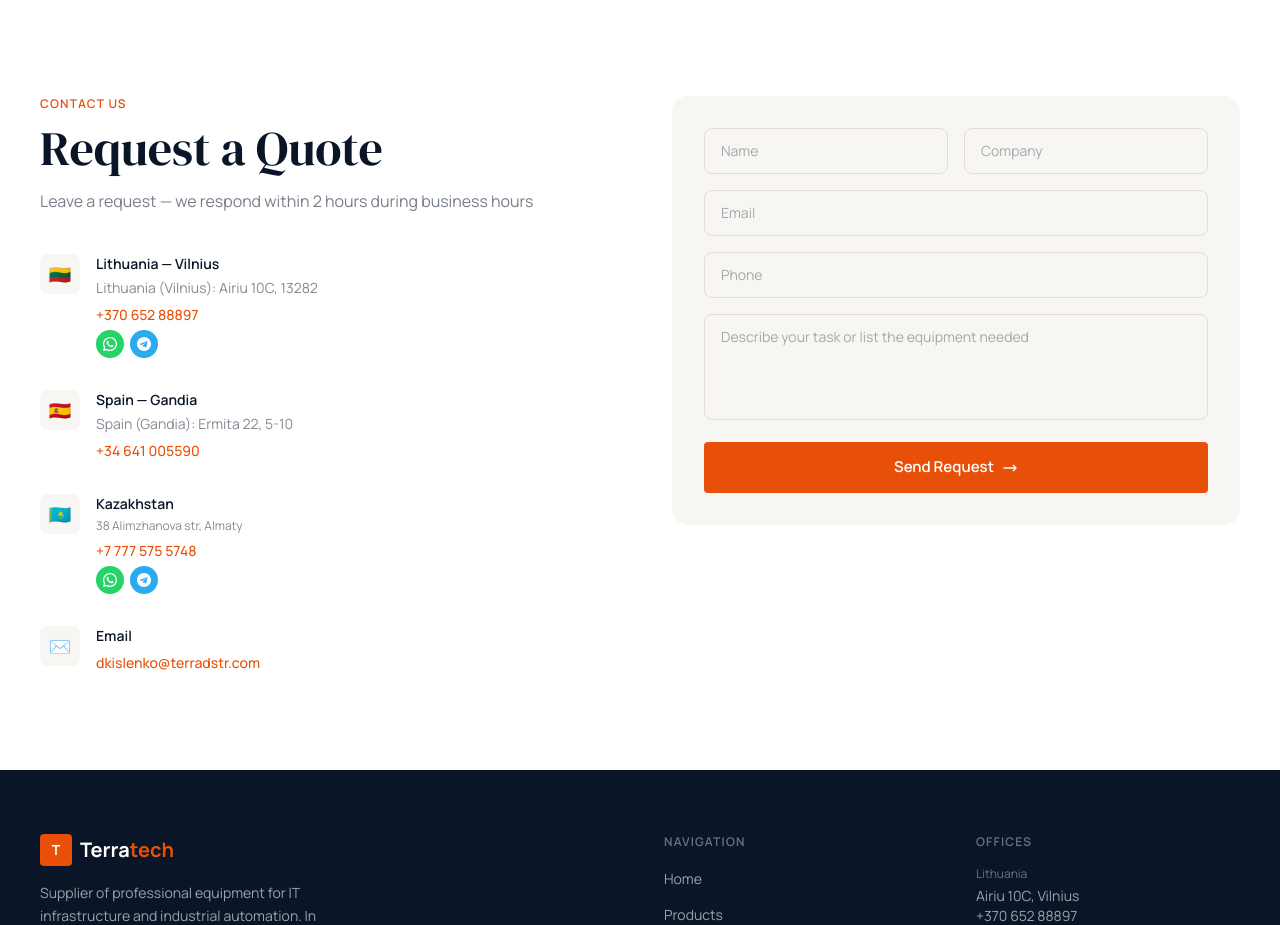
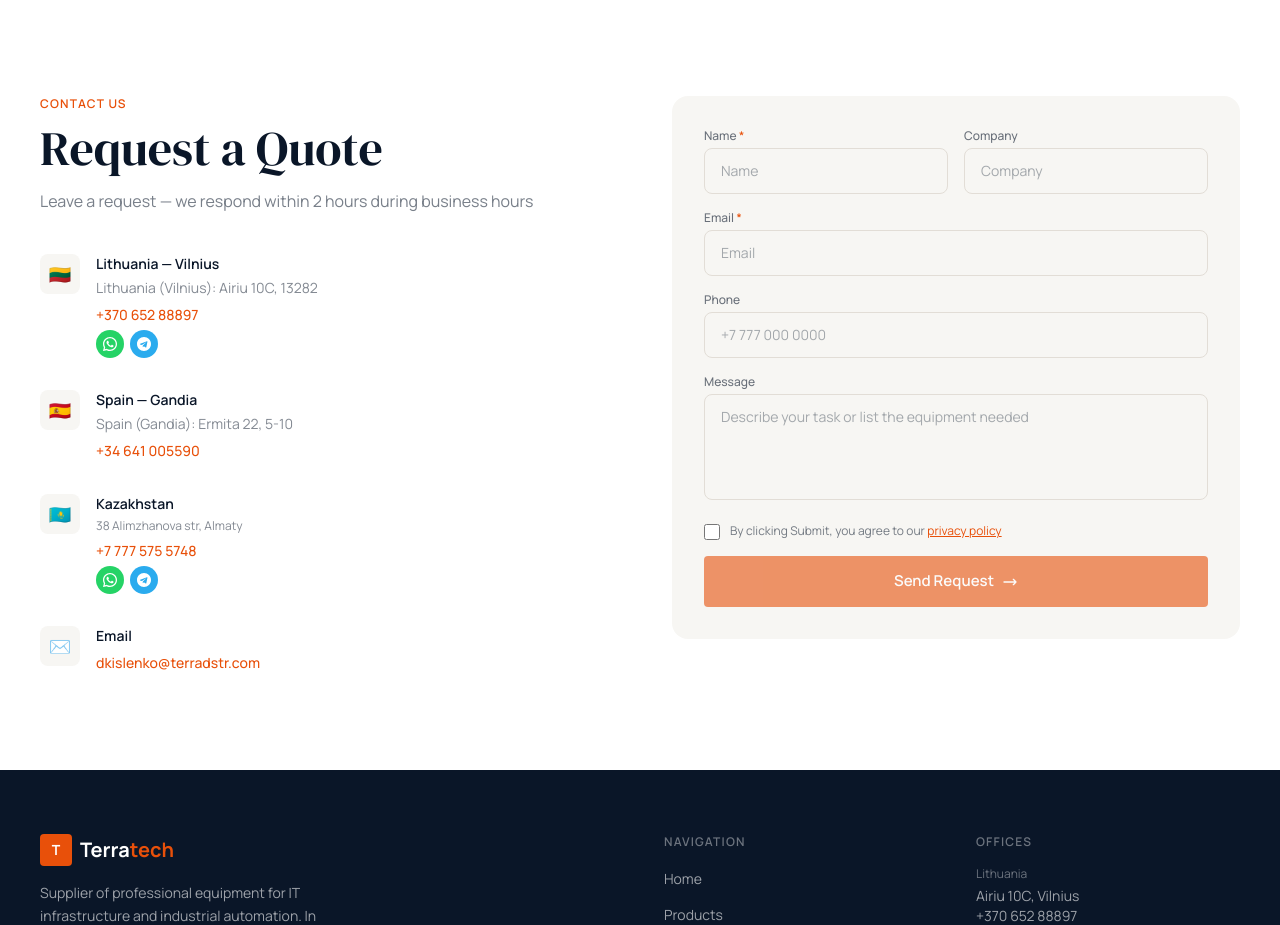
Before and after one commit to iskdenis-huyasebe/terratech-site, a Next.js app: page /en in a window 1280 px wide. Shown: the part 5180-6105 px from the top of the page. Built offline with nearby package versions, Linux system fonts and the light colour scheme.

Commit message:
feat: add GDPR consent checkbox + labels to contact form (1.4, 3.3)

```diff
--- a/src/components/sections/ContactForm.tsx
+++ b/src/components/sections/ContactForm.tsx
@@ -1,6 +1,7 @@
 'use client';
 import { useState } from 'react';
 import { useTranslations, useLocale } from 'next-intl';
+import Link from 'next/link';
 
 export default function ContactForm() {
   const t = useTranslations('contact');
@@ -8,6 +9,7 @@ export default function ContactForm() {
   const [status, setStatus] = useState<'idle' | 'sending' | 'success' | 'error'>('idle');
   const [form, setForm] = useState({ name: '', company: '', email: '', phone: '', message: '' });
   const [honeypot, setHoneypot] = useState('');
+  const [consent, setConsent] = useState(false);
 
   const handleChange = (e: React.ChangeEvent<HTMLInputElement | HTMLTextAreaElement>) => {
     setForm(prev => ({ ...prev, [e.target.name]: e.target.value }));
@@ -16,6 +18,7 @@ export default function ContactForm() {
   const handleSubmit = async (e: React.FormEvent) => {
     e.preventDefault();
     if (honeypot) return;
+    if (!consent) return;
     setStatus('sending');
     try {
       const res = await fetch('/api/contact', {
@@ -26,6 +29,7 @@ export default function ContactForm() {
       if (res.ok) {
         setStatus('success');
         setForm({ name: '', company: '', email: '', phone: '', message: '' });
+        setConsent(false);
       } else {
         setStatus('error');
       }
@@ -35,6 +39,7 @@ export default function ContactForm() {
   };
 
   const inputClass = "w-full bg-[#F7F6F3] border border-[#E2DDD6] rounded-lg px-4 py-3 text-[#0A1628] text-sm placeholder-[#0A1628]/35 focus:outline-none focus:border-[#E8500A] focus:ring-1 focus:ring-[#E8500A] transition-colors";
+  const labelClass = "block text-xs font-medium text-[#0A1628]/60 mb-1";
 
   return (
     <section className="section bg-white" id="contact">
@@ -113,23 +118,81 @@ export default function ContactForm() {
               </div>
             ) : (
               <form onSubmit={handleSubmit} className="space-y-4">
-                {/* Honeypot — invisible to humans, bots fill it */}
+                {/* Honeypot */}
                 <div style={{ position: 'absolute', left: '-9999px', opacity: 0, pointerEvents: 'none' }} aria-hidden="true">
                   <input type="text" name="website" value={honeypot} onChange={e => setHoneypot(e.target.value)} tabIndex={-1} autoComplete="off" />
                 </div>
+
                 <div className="grid grid-cols-2 gap-4">
-                  <input name="name" value={form.name} onChange={handleChange} required placeholder={t('name')} className={inputClass} />
-                  <input name="company" value={form.company} onChange={handleChange} placeholder={t('company')} className={inputClass} />
+                  <div>
+                    <label htmlFor="name" className={labelClass}>
+                      {locale === 'ru' ? 'Имя' : 'Name'} <span className="text-[#E8500A]">*</span>
+                    </label>
+                    <input id="name" name="name" value={form.name} onChange={handleChange} required placeholder={t('name')} className={inputClass} />
+                  </div>
+                  <div>
+                    <label htmlFor="company" className={labelClass}>
+                      {locale === 'ru' ? 'Компания' : 'Company'}
+                    </label>
+                    <input id="company" name="company" value={form.company} onChange={handleChange} placeholder={t('company')} className={inputClass} />
+                  </div>
                 </div>
-                <input name="email" type="email" value={form.email} onChange={handleChange} required placeholder={t('email')} className={inputClass} />
-                <input name="phone" type="tel" value={form.phone} onChange={handleChange} placeholder={t('phone')} className={inputClass} />
-                <textarea name="message" value={form.message} onChange={handleChange} rows={4} placeholder={t('message')} className={`${inputClass} resize-none`} />
+
+                <div>
+                  <label htmlFor="email" className={labelClass}>
+                    Email <span className="text-[#E8500A]">*</span>
+                  </label>
+                  <input id="email" name="email" type="email" value={form.email} onChange={handleChange} required placeholder={t('email')} className={inputClass} />
+                </div>
+
+                <div>
+                  <label htmlFor="phone" className={labelClass}>
+                    {locale === 'ru' ? 'Телефон' : 'Phone'}
+                  </label>
+                  <input id="phone" name="phone" type="tel" value={form.phone} onChange={handleChange} placeholder="+7 777 000 0000" className={inputClass} />
+                </div>
+
+                <div>
+                  <label htmlFor="message" className={labelClass}>
+                    {locale === 'ru' ? 'Сообщение' : 'Message'}
+                  </label>
+                  <textarea id="message" name="message" value={form.message} onChange={handleChange} rows={4} placeholder={t('message')} className={`${inputClass} resize-none`} />
+                </div>
+
+                {/* Consent checkbox (GDPR) */}
+                <div style={{ display: 'flex', alignItems: 'flex-start', gap: '10px' }}>
+                  <input
+                    id="consent"
+                    type="checkbox"
+                    checked={consent}
+                    onChange={e => setConsent(e.target.checked)}
+                    required
+                    style={{ marginTop: '2px', accentColor: '#E8500A', width: '16px', height: '16px', flexShrink: 0, cursor: 'pointer' }}
+                  />
+                  <label htmlFor="consent" style={{ fontSize: '12px', color: 'rgba(10,22,40,0.55)', lineHeight: '1.5', cursor: 'pointer' }}>
+                    {locale === 'ru' ? (
+                      <>
+                        Нажимая «Отправить», вы соглашаетесь с{' '}
+                        <Link href={`/${locale}/privacy`} style={{ color: '#E8500A', textDecoration: 'underline' }}>
+                          политикой обработки персональных данных
+                        </Link>
+                      </>
+                    ) : (
+                      <>
+                        By clicking Submit, you agree to our{' '}
+                        <Link href={`/${locale}/privacy`} style={{ color: '#E8500A', textDecoration: 'underline' }}>
+                          privacy policy
+                        </Link>
+                      </>
+                    )}
+                  </label>
+                </div>
 
                 {status === 'error' && (
                   <p className="text-red-500 text-sm">{t('error')}</p>
                 )}
 
-                <button type="submit" disabled={status === 'sending'} className="btn-primary w-full justify-center text-base py-3.5 disabled:opacity-60">
+                <button type="submit" disabled={status === 'sending' || !consent} className="btn-primary w-full justify-center text-base py-3.5 disabled:opacity-60">
                   {status === 'sending' ? t('sending') : t('submit')}
                   {status !== 'sending' && (
                     <svg className="w-4 h-4" fill="none" stroke="currentColor" viewBox="0 0 24 24">
```
